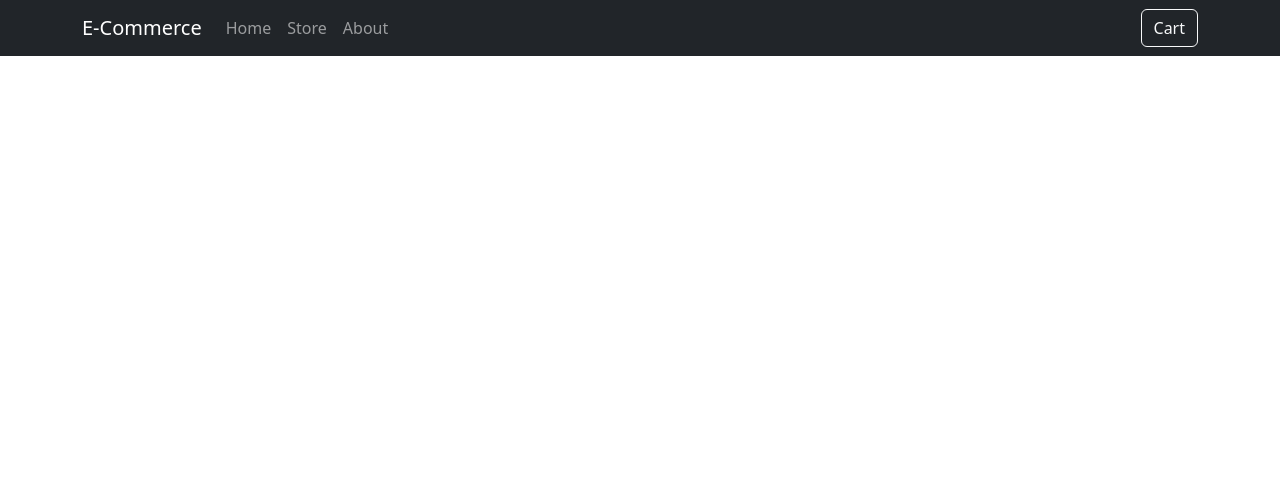
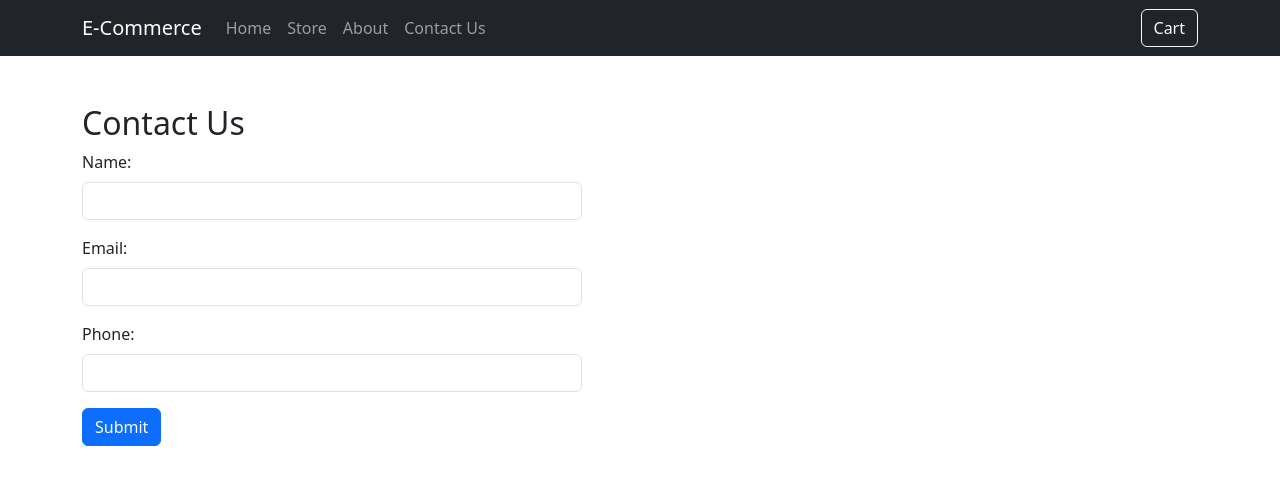
Before and after one commit to pahire288/React-E_commerec, a React (Create React App) app: page /contact in a window 1280 px wide. Shown: the top 484 px of the page. Built offline with nearby package versions, Linux system fonts and the light colour scheme.

Commit message:
contact page added

```diff
--- a/src/App.js
+++ b/src/App.js
@@ -1,28 +1,29 @@
 import React, { useState } from 'react';
 import { BrowserRouter as Router, Routes, Route } from 'react-router-dom';
 import Header from './components/Header';
+import Home from './components/Home';
+import Store from './components/Products';
+import About from './components/About';
 import Cart from './components/Cart';
-import Products from './components/Products'; // Assuming Products is your Store
-import About from './components/About';
-import Home from './components/Home';
+import { CartProvider } from './context/CartContext';
+import ContactUs from './components/ContactUs';
 
 function App() {
   const [showCart, setShowCart] = useState(false);
 
-  const handleCartClick = () => {
-    setShowCart(!showCart);
-  };
-
   return (
+    <CartProvider>
       <Router>
-      <Header onCartClick={handleCartClick} />
-      {showCart && <Cart />}
+        <Header onCartClick={() => setShowCart(true)} />
+        {showCart && <Cart onClose={() => setShowCart(false)} />}
         <Routes>
           <Route path="/" element={<Home />} />
-        <Route path="/store" element={<Products />} />
+          <Route path="/store" element={<Store />} />
           <Route path="/about" element={<About />} />
+          <Route path="/contact" element={<ContactUs />} />
         </Routes>
       </Router>
+    </CartProvider>
   );
 }
 
--- /dev/null
+++ b/src/components/ContactUs.js
@@ -0,0 +1,84 @@
+import React, { useState } from 'react';
+
+function ContactUs() {
+  const [formData, setFormData] = useState({
+    name: '',
+    email: '',
+    phone: ''
+  });
+
+  const handleChange = (e) => {
+    const { name, value } = e.target;
+    setFormData(prev => ({ ...prev, [name]: value }));
+  };
+
+  const handleSubmit = async (e) => {
+    e.preventDefault();
+    try {
+      const response = await fetch('https://movie-app-ba885-default-rtdb.firebaseio.com/contacts.json', {
+        method: 'POST',
+        body: JSON.stringify(formData),
+        headers: {
+          'Content-Type': 'application/json'
+        }
+      });
+
+      if (!response.ok) {
+        throw new Error('Something went wrong!');
+      }
+
+      alert('Contact details submitted successfully!');
+      setFormData({ name: '', email: '', phone: '' });
+    } catch (error) {
+      console.error(error);
+      alert('Failed to submit contact details.');
+    }
+  };
+
+  return (
+    <div className="container mt-5">
+      <h2>Contact Us</h2>
+      <form onSubmit={handleSubmit} style={{ maxWidth: '500px' }}>
+        <div className="mb-3">
+          <label className="form-label">Name:</label>
+          <input
+            type="text"
+            name="name"
+            className="form-control"
+            value={formData.name}
+            onChange={handleChange}
+            required
+          />
+        </div>
+
+        <div className="mb-3">
+          <label className="form-label">Email:</label>
+          <input
+            type="email"
+            name="email"
+            className="form-control"
+            value={formData.email}
+            onChange={handleChange}
+            required
+          />
+        </div>
+
+        <div className="mb-3">
+          <label className="form-label">Phone:</label>
+          <input
+            type="tel"
+            name="phone"
+            className="form-control"
+            value={formData.phone}
+            onChange={handleChange}
+            required
+          />
+        </div>
+
+        <button type="submit" className="btn btn-primary">Submit</button>
+      </form>
+    </div>
+  );
+}
+
+export default ContactUs;
--- a/src/components/Header.js
+++ b/src/components/Header.js
@@ -11,10 +11,10 @@ function Header({ onCartClick }) {
         <Navbar.Toggle aria-controls="basic-navbar-nav" />
         <Navbar.Collapse id="basic-navbar-nav">
           <Nav className="me-auto">
-           <Nav.Link as={Link} to="/">Home</Nav.Link>
-           <Nav.Link as={Link} to="/store">Store</Nav.Link>
-           <Nav.Link as={Link} to="/about">About</Nav.Link>
-
+            <Nav.Link as={Link} to="/">Home</Nav.Link>
+            <Nav.Link as={Link} to="/store">Store</Nav.Link>
+            <Nav.Link as={Link} to="/about">About</Nav.Link>
+            <Nav.Link as={Link} to="/contact">Contact Us</Nav.Link>
           </Nav>
           <Button variant="outline-light" onClick={onCartClick}>
             Cart
```
Lines whose indentation alone changed are shown as unchanged.
